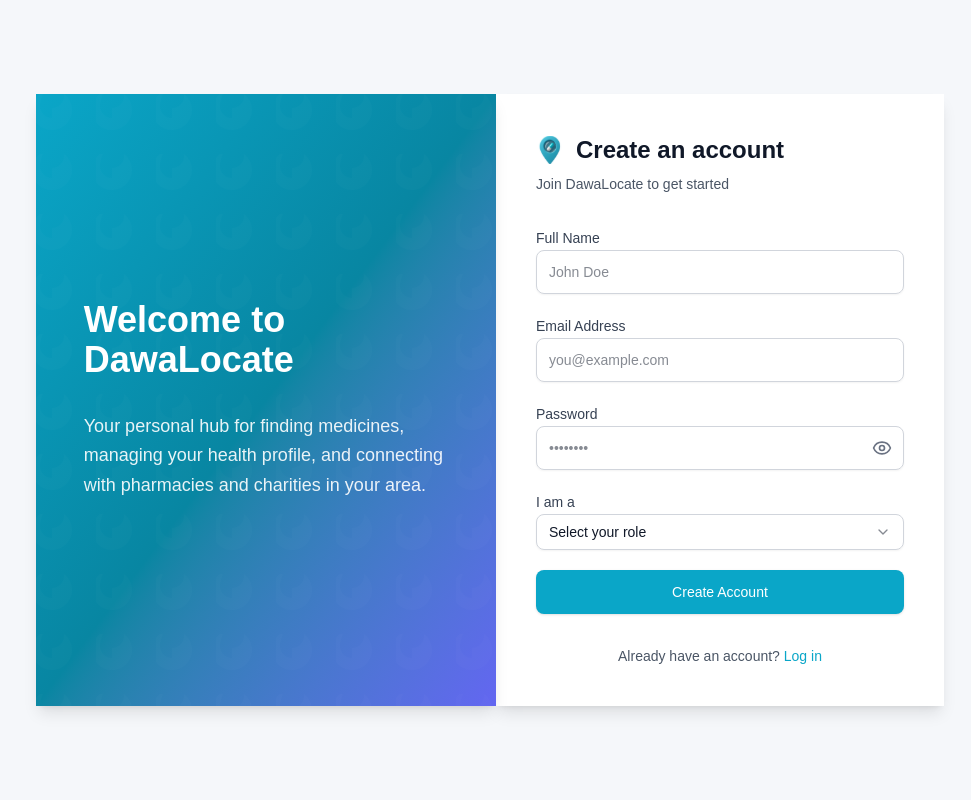
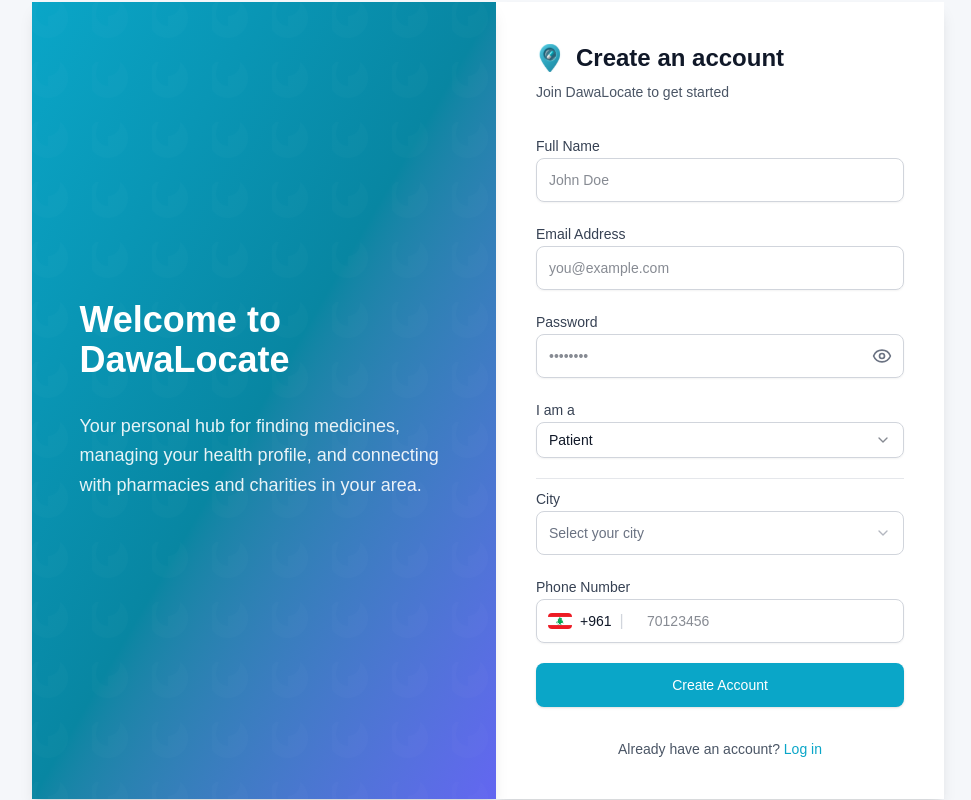
Before and after one commit to hassanaboukhalil/techtalks-dawalocate-nextjs-teamB, a Next.js app: page /signup in a window 1280 px wide. Shown: the whole page, without its empty margins (144-1115 px from the left). Built offline with nearby package versions, Linux system fonts and the light colour scheme.

Commit message:
frontend - fix - Set default userType to 'patient' in signup page for improved user experience and consistency

```diff
--- a/app/(auth)/signup/page.tsx
+++ b/app/(auth)/signup/page.tsx
@@ -31,7 +31,7 @@
     name: "",
     email: "",
     password: "",
-    userType: "",
+    userType: "patient",
     city: "",
     phone: "",
     address: "",
```
